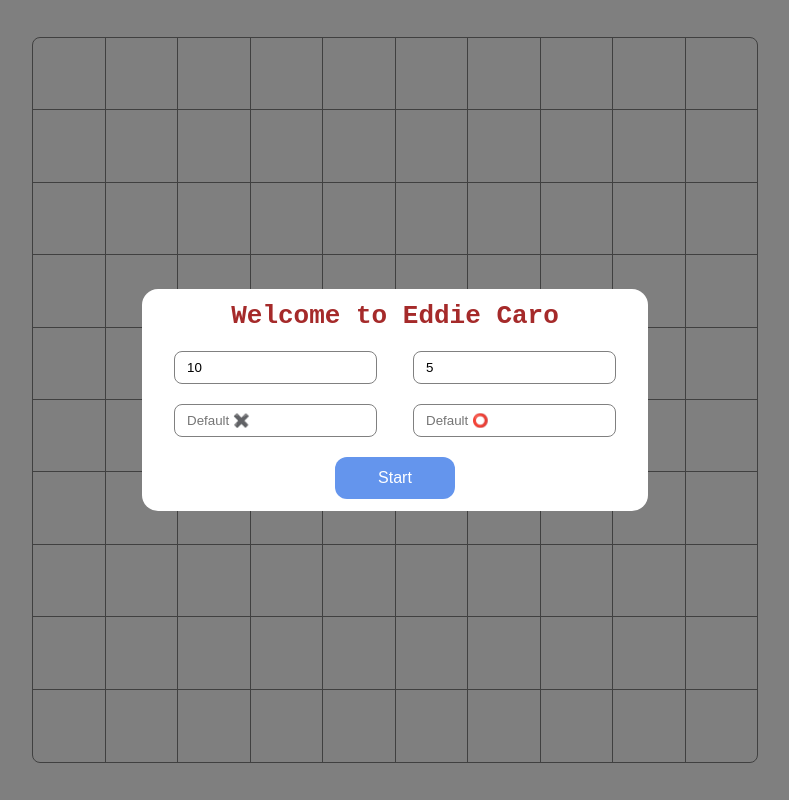
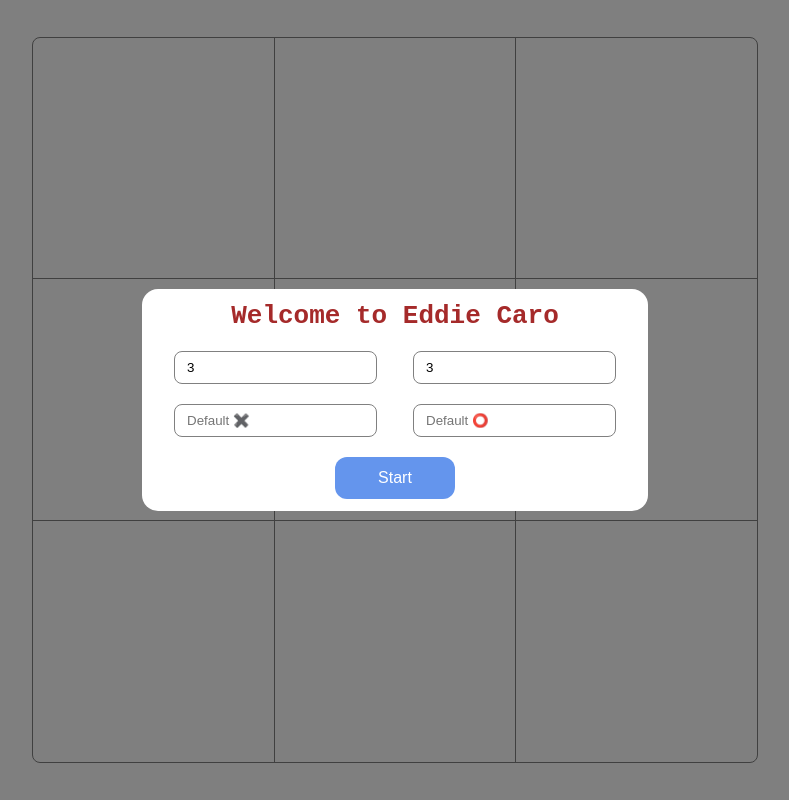
Before and after one commit to eddieonthecode/eddie-caro, a React (Create React App) app: page / in a window 1280 px wide. Shown: the whole page, without its empty margins (245-1034 px from the left). Built offline with nearby package versions, Linux system fonts and the light colour scheme.

Commit message:
Modify initial size and streak

```diff
--- a/src/App.tsx
+++ b/src/App.tsx
@@ -1,9 +1,9 @@
 import "./styles.css";
 import Board from "./Board";
-import { useState, useEffect } from "react";
+import { useState } from "react";
 
-const initialSize = 10;
-const initialStreak = 5;
+const initialSize = 3;
+const initialStreak = 3;
 const initialXIcon = "✖️";
 const initial0Icon = "⭕";
 const congratsImages = [
```
